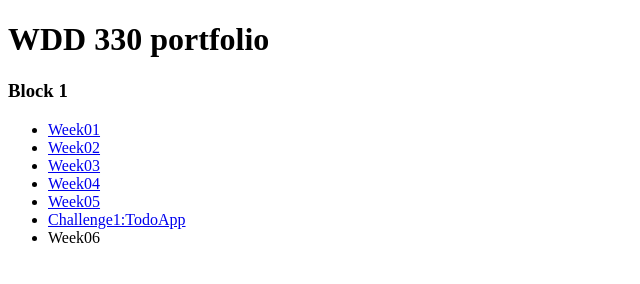
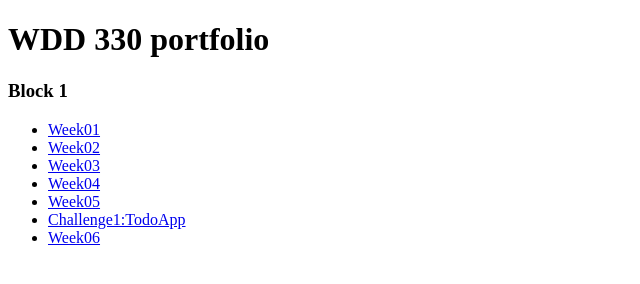
Before and after one commit to jose-aquinof/CIT261, a plain HTML site: page portfolio.html in a window 1280 px wide. Shown: the full height of the page, 0-640 px from the left. Drawn offline with Linux system fonts and the light colour scheme.

Commit message:
fixing link

```diff
--- a/portfolio.html
+++ b/portfolio.html
@@ -15,7 +15,7 @@
         <li><a href="https://github.com/jose-aquinof/WDD330/blob/main/notes/week04.html">Week04</a></li>
         <li><a href="https://github.com/jose-aquinof/WDD330/blob/main/notes/week05.html">Week05</a></li>
         <li><a href="https://github.com/jose-aquinof/WDD330/tree/main/ToDoList">Challenge1:TodoApp</a></li>
-        <li><a href="https://github.com/jose-aquinof/WDD330/blob/main/notes/week06.html"></a>Week06</li>
+        <li><a href="https://github.com/jose-aquinof/WDD330/blob/main/notes/week06.html">Week06</a></li>
     </ul>
 </body>
 </html>
```
